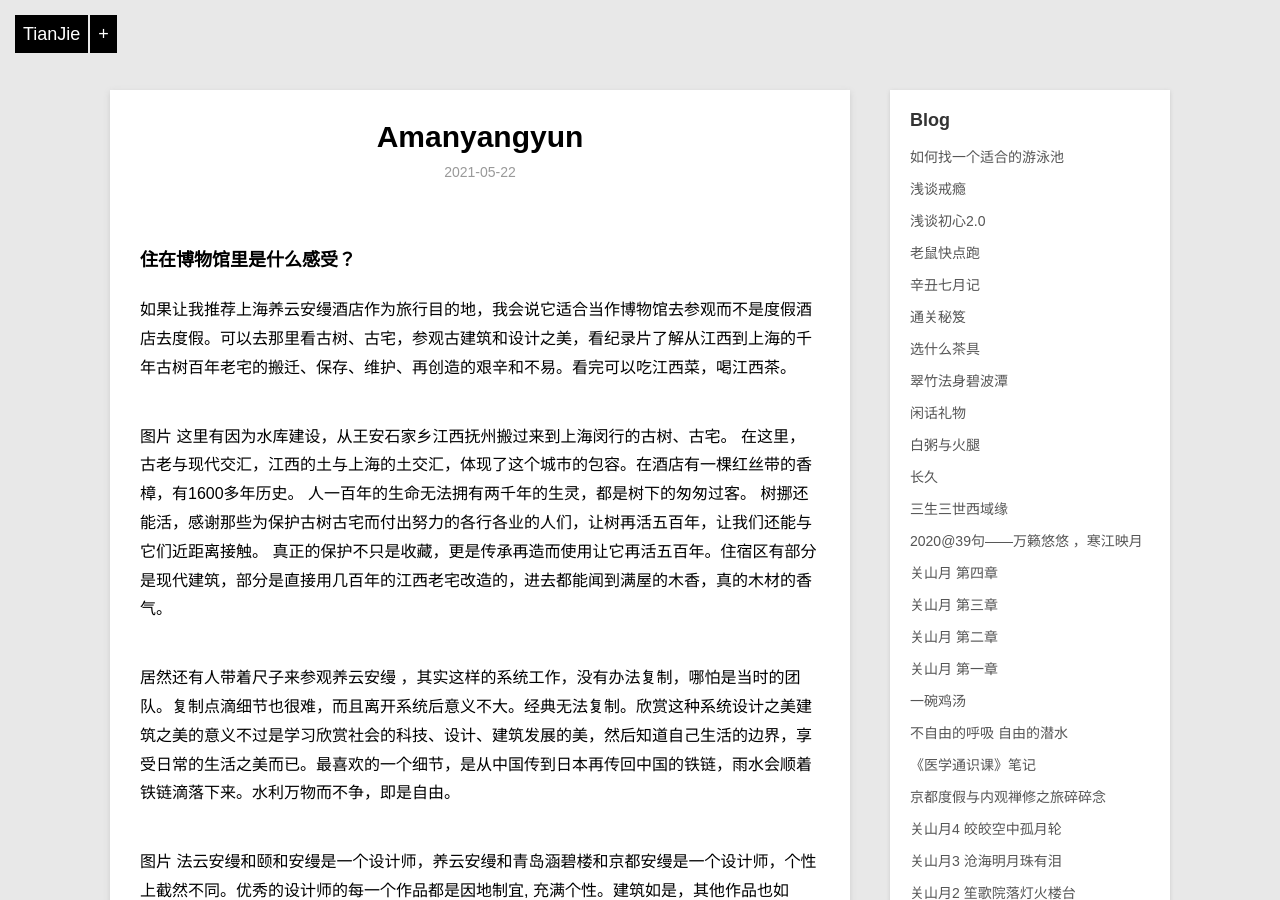
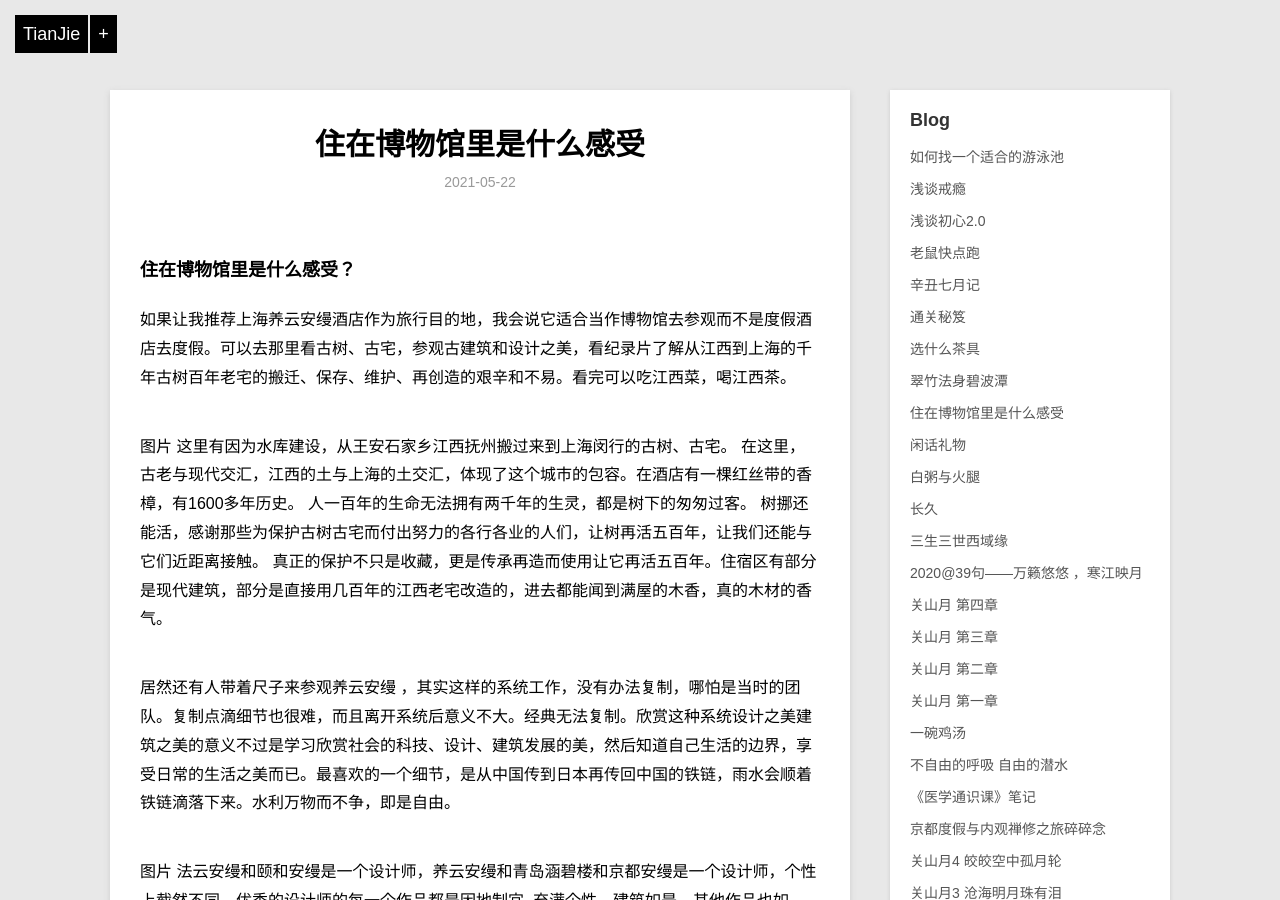
Before and after one commit to violettianjie/violettianjie.github.io, a Jekyll site: the page built from _posts/blog/2021-05-22-amanyangyun.md, in a window 1280 px wide and 900 px high. Built offline with Jekyll 4.4.1, drawn with Linux system fonts in a browser that asks for light colours; our own code applies the rules of GitHub Pages for plain Markdown files.

Commit message:
Update 2021-05-22-amanyangyun.md

```diff
--- a/_posts/blog/2021-05-22-amanyangyun.md
+++ b/_posts/blog/2021-05-22-amanyangyun.md
@@ -1,4 +1,9 @@
-
+---
+layout: post
+title: " 住在博物馆里是什么感受"
+description: "度假酒店"
+category: blog
+---
 
 ### 住在博物馆里是什么感受？
 
```
